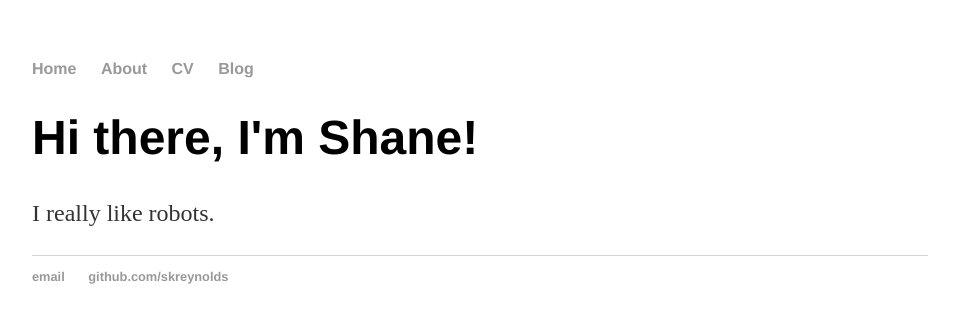
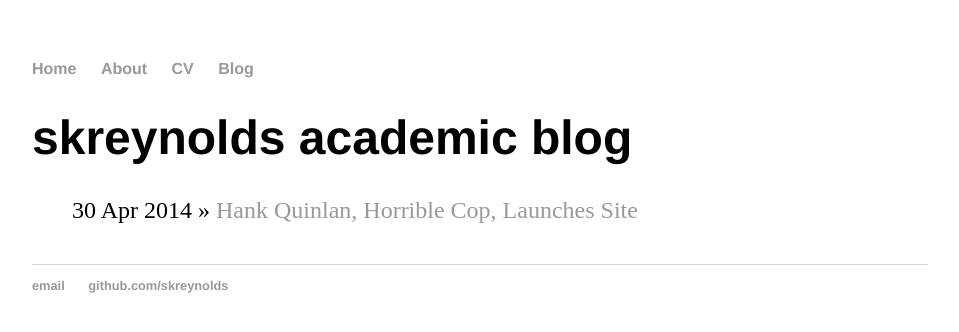
Before and after one commit to skreynolds/skreynolds.github.io, a Jekyll site: the page built from index.html, in a window 1280 px wide. Shown: the top 332 px of the page, without its empty margins (160-1119 px from the left). Built offline with Jekyll 4.4.1, drawn with Linux system fonts in a browser that asks for light colours.

Commit message:
Update for index.html

```diff
--- a/index.html
+++ b/index.html
@@ -2,7 +2,10 @@
 layout: default
 title: skreynolds academic blog
 ---
-<div class="blurb">
-	<h1>Hi there, I'm Shane!</h1>
-	<p>I really like robots.</a></p>
-</div><!-- /.blurb -->
+<h1>{{ page.title }}</h1>
+	<ul class="posts">
+
+	  {% for post in site.posts %}
+	    <li><span>{{ post.date | date_to_string }}</span> » <a href="{{ post.url }}" title="{{ post.title }}">{{ post.title }}</a></li>
+	  {% endfor %}
+	</ul>
```
